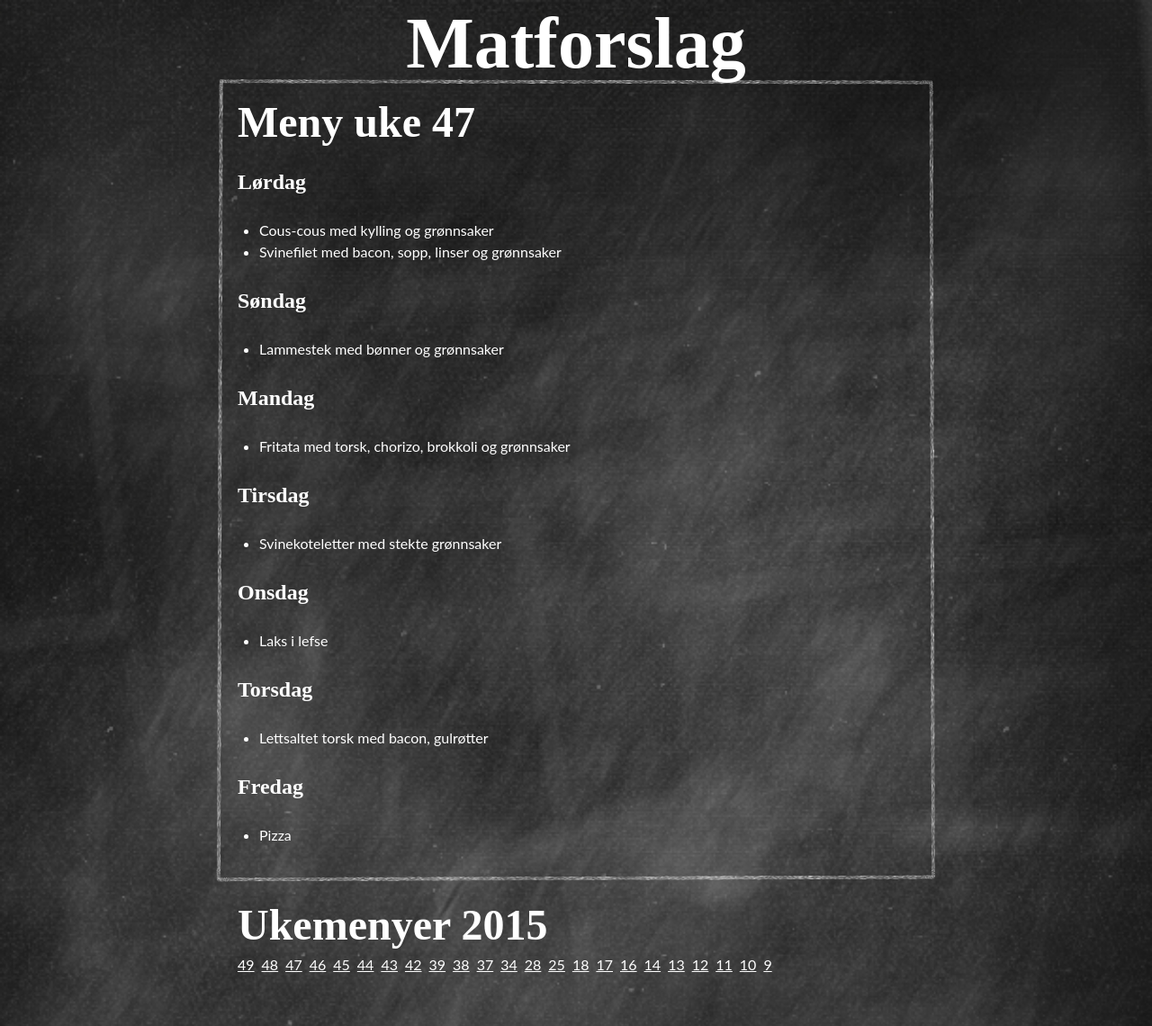
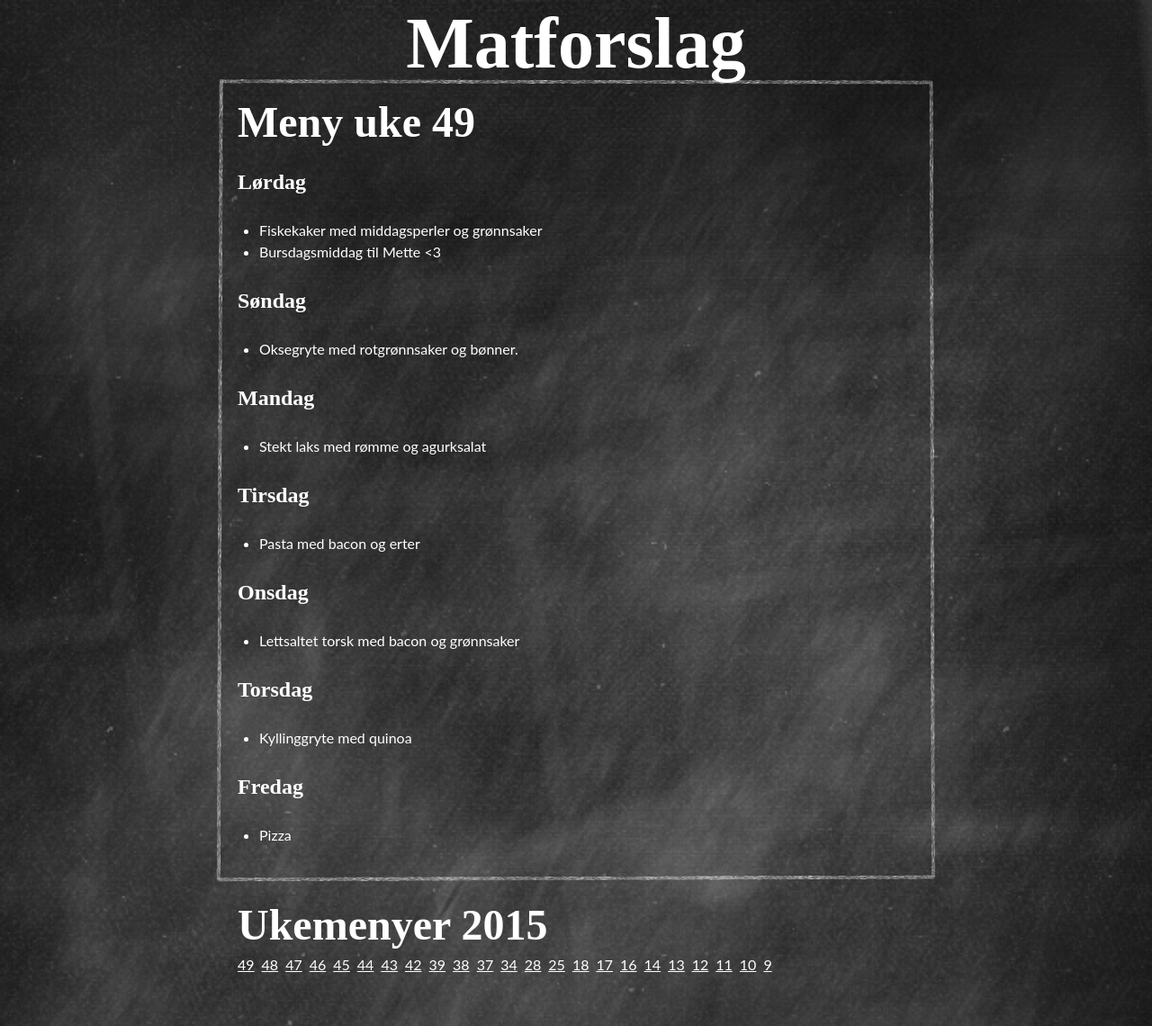
Before and after one commit to arejoh/matforslag, a Jekyll site: the page built from index.markdown, in a window 1280 px wide. Shown: the whole page at 90% size. Built offline with Jekyll 4.4.1, drawn with Linux system fonts in a browser that asks for light colours.

Commit message:
Updated frontpage

```diff
--- a/index.markdown
+++ b/index.markdown
@@ -1,32 +1,32 @@
 ---
 layout: ukemeny
-title: Meny uke 47
+title: Meny uke 49
 ---
 
 ### Lørdag
 
-- Cous-cous med kylling og grønnsaker
-- Svinefilet med bacon, sopp, linser og grønnsaker
+- Fiskekaker med middagsperler og grønnsaker
+- Bursdagsmiddag til Mette <3
 
 ### Søndag
 
-- Lammestek med bønner og grønnsaker
+- Oksegryte med rotgrønnsaker og bønner.
 
 ### Mandag
 
-- Fritata med torsk, chorizo, brokkoli og grønnsaker
+- Stekt laks med rømme og agurksalat
 
 ### Tirsdag
 
-- Svinekoteletter med stekte grønnsaker
+- Pasta med bacon og erter
 
 ### Onsdag
 
-- Laks i lefse
+- Lettsaltet torsk med bacon og grønnsaker
 
 ### Torsdag
 
-- Lettsaltet torsk med bacon, gulrøtter
+- Kyllinggryte med quinoa
 
 ### Fredag
 
```
